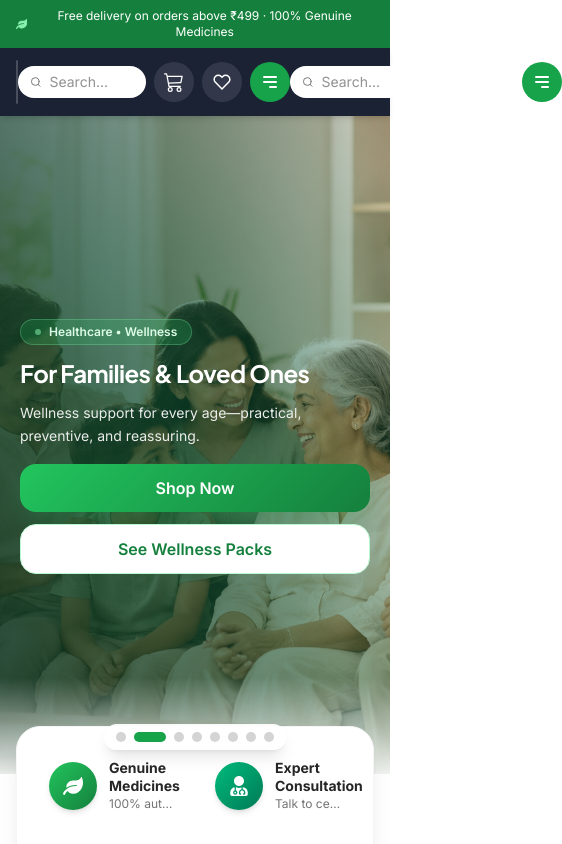
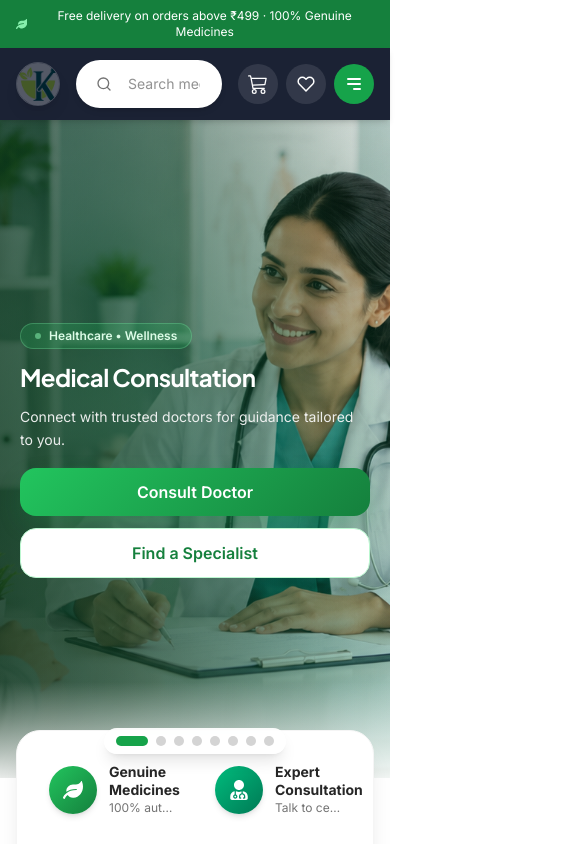
Before and after one commit to Asish2404/Kent-Homoeopathy, a React (Vite) app in the folder Project/: page / in a window 390 px wide. Shown: the top 844 px of the page, 562 px wide, since content can reach past the window. Built offline with nearby package versions, Linux system fonts and the light colour scheme.

Commit message:
Universal Navbar

```diff
--- /dev/null
+++ b/Project/scripts/checkSearch.cjs
@@ -0,0 +1,26 @@
+const { chromium } = require('playwright');
+(async () => {
+  const browser = await chromium.launch();
+  const page = await browser.newPage({ viewport: { width: 1280, height: 800 } });
+  await page.goto('http://localhost:5174');
+  await page.waitForLoadState('networkidle');
+  const info = await page.evaluate(() => {
+    const el = document.querySelector('input[type="search"]');
+    if (!el) return { found: false };
+    const r = el.getBoundingClientRect();
+    const cs = window.getComputedStyle(el);
+    return {
+      found: true,
+      outerHTML: el.outerHTML.slice(0,200),
+      width: r.width,
+      height: r.height,
+      display: cs.display,
+      visibility: cs.visibility,
+      opacity: cs.opacity,
+      clientWidth: el.clientWidth,
+      offsetParent: !!el.offsetParent
+    };
+  });
+  console.log(info);
+  await browser.close();
+})();
--- a/Project/src/components/Carousel.jsx
+++ b/Project/src/components/Carousel.jsx
@@ -15,7 +15,7 @@
 
 export default function Carousel({ slides, autoplayInterval = 4000 }) {
   const [current, setCurrent] = useState(0);
-  const [isPlaying, setIsPlaying] = useState(true);
+  const [isPlaying, setIsPlaying] = useState(false);
   const [isHovered, setIsHovered] = useState(false);
   const [touching, setTouching] = useState(false);
 
--- a/Project/src/components/Navbar.jsx
+++ b/Project/src/components/Navbar.jsx
@@ -6,6 +6,7 @@
 import { BsCart3 } from "react-icons/bs";
 import { FiSearch, FiHeart, FiPhone } from "react-icons/fi";
 import { HiMenuAlt3, HiX } from "react-icons/hi";
+import SearchBox from "./SearchBox";
 import {
   FaUserCircle,
   FaUserMd,
@@ -126,67 +127,9 @@
           </div>
         </button>
 
-        {/* Mobile right cluster */}
-        <div className="flex lg:hidden items-center gap-2">
-          <div
-            className="flex items-center gap-2 bg-white rounded-full pl-3 pr-2 py-1.5
-                       w-32 sm:w-40
-                       focus-within:ring-2 focus-within:ring-[var(--brand-400)]
-                       transition-all duration-300"
-          >
-            <FiSearch className="text-neutral-500 text-sm" />
-            <input
-              type="search"
-              value={query}
-              onChange={(e) => setQuery(e.target.value)}
-              onKeyDown={(e) => {
-                if (e.key === "Enter") handleSearch(e.currentTarget.value);
-              }}
-              placeholder="Search..."
-              className="outline-none text-neutral-800 text-sm w-full bg-transparent"
-            />
-          </div>
-
-          <NavLink
-            to="/Cart"
-            className="relative w-10 h-10 rounded-full bg-white/10
-                       flex items-center justify-center text-white"
-          >
-            <BsCart3 className="text-xl" />
-            {totalCount > 0 && (
-              <span
-                className="absolute -top-1 -right-1
-                           bg-[var(--brand-500)] text-white text-[10px] font-bold
-                           px-1.5 py-0.5 rounded-full min-w-[18px] text-center
-                           ring-2 ring-[var(--neutral-900)]"
-              >
-                {totalCount > 99 ? "99+" : totalCount}
-              </span>
-            )}
-          </NavLink>
-
-          <button
-            type="button"
-            onClick={handleWishlistOpen}
-            className="relative w-10 h-10 rounded-full bg-white/10 hover:bg-white/15 flex items-center justify-center text-white"
-            aria-label="Wishlist"
-          >
-            <FiHeart className="text-lg" />
-            {wishlistCount > 0 && (
-              <span className="absolute -top-1 -right-1 bg-[var(--brand-500)] text-white text-[10px] font-bold px-1.5 py-0.5 rounded-full min-w-[18px] text-center ring-2 ring-[var(--neutral-900)]">
-                {wishlistCount > 99 ? "99+" : wishlistCount}
-              </span>
-            )}
-          </button>
-
-          <button
-            onClick={() => setMenuOpen(!menuOpen)}
-            className="w-10 h-10 rounded-full bg-[var(--brand-600)] hover:bg-[var(--brand-700)]
-                       flex items-center justify-center text-white transition"
-            aria-label="Toggle menu"
-          >
-            {menuOpen ? <HiX className="text-xl" /> : <HiMenuAlt3 className="text-xl" />}
-          </button>
+        {/* Shared universal search (single DOM input for all viewports) */}
+        <div className="flex-1 max-w-xl mx-4 md:min-w-[220px]">
+          <SearchBox className="flex items-center gap-2 bg-white rounded-full pl-3 pr-2 py-2 shadow-md w-full min-w-0" placeholder="Search medicines, brands..." ariaLabel="Universal Search" />
         </div>
 
         {/* Desktop nav */}
@@ -211,25 +154,8 @@
             Contact Us
           </NavLink>
 
-          {/* Search */}
-          <div
-            className="flex items-center gap-2 bg-white rounded-full pl-4 pr-2 py-2
-                       shadow-md w-44 xl:w-56
-                       focus-within:ring-2 focus-within:ring-[var(--brand-400)]
-                       focus-within:w-64 transition-all duration-300"
-          >
-            <FiSearch className="text-neutral-500" />
-            <input
-              type="search"
-              placeholder="Search medicines, brands..."
-              value={query}
-              onChange={(e) => setQuery(e.target.value)}
-              onKeyDown={(e) => {
-                if (e.key === "Enter") handleSearch(e.currentTarget.value);
-              }}
-              className="outline-none text-neutral-800 text-sm w-full bg-transparent"
-            />
-          </div>
+          {/* Desktop-only spacer (search is rendered above for large screens) */}
+          <div className="hidden lg:block w-44 xl:w-56" />
 
           {/* Quick action icons */}
           <button
@@ -405,25 +331,6 @@
 
         {/* Mobile right cluster */}
         <div className="flex lg:hidden items-center gap-2">
-          <div
-            className="flex items-center gap-2 bg-white rounded-full pl-3 pr-2 py-1.5
-                       w-32 sm:w-40
-                       focus-within:ring-2 focus-within:ring-[var(--brand-400)]
-                       transition-all duration-300"
-          >
-            <FiSearch className="text-neutral-500 text-sm" />
-            <input
-              type="search"
-              value={query}
-              onChange={(e) => setQuery(e.target.value)}
-              onKeyDown={(e) => {
-                if (e.key === "Enter") handleSearch(e.currentTarget.value);
-              }}
-              placeholder="Search..."
-              className="outline-none text-neutral-800 text-sm w-full bg-transparent"
-            />
-          </div>
-
           <NavLink
             to="/Cart"
             className="relative w-10 h-10 rounded-full bg-white/10
--- a/Project/src/components/ProductCard.jsx
+++ b/Project/src/components/ProductCard.jsx
@@ -129,6 +129,7 @@
               e.preventDefault();
               e.stopPropagation();
               handleAdd();
+              e.currentTarget.blur();
             }}
             className="flex-1 bg-[var(--brand-600)] hover:bg-[var(--brand-700)] text-white py-2.5 rounded-lg text-sm font-semibold flex items-center justify-center gap-2 transition shadow-sm hover:shadow-md"
           >
@@ -142,6 +143,7 @@
               e.preventDefault();
               e.stopPropagation();
               handleBuy();
+              e.currentTarget.blur();
             }}
             className="px-3 border border-[var(--brand-600)] text-[var(--brand-700)] rounded-lg text-sm font-semibold hover:bg-[var(--brand-50)] transition flex items-center gap-1.5"
             aria-label="Buy now"
--- a/Project/src/components/ProductSlider.jsx
+++ b/Project/src/components/ProductSlider.jsx
@@ -61,7 +61,7 @@
         <div className="relative">
           <div
             ref={sliderRef}
-            className="flex gap-5 overflow-x-auto scroll-smooth no-scrollbar pb-4 -mx-2 px-2"
+            className="flex gap-5 overflow-x-auto scroll-smooth no-scrollbar pb-4 pl-2 pr-2"
           >
             {products.map((p) => (
               <ProductCard key={p.id} product={p} />
--- /dev/null
+++ b/Project/src/components/SearchBox.jsx
@@ -0,0 +1,39 @@
+import { useState } from "react";
+import { FiSearch } from "react-icons/fi";
+import { useNavigate } from "react-router-dom";
+
+export default function SearchBox({ className = "", placeholder = "Search...", ariaLabel = "Search" }) {
+  const [value, setValue] = useState("");
+  const navigate = useNavigate();
+
+  const doSearch = (v) => {
+    const q = String(v || value || "").trim();
+    if (!q) return;
+    navigate(`/Products?query=${encodeURIComponent(q)}`);
+  };
+
+  return (
+    <div className={className}>
+      <button
+        type="button"
+        aria-label={ariaLabel}
+        onClick={() => doSearch(value)}
+        className="p-2 text-neutral-500"
+      >
+        <FiSearch />
+      </button>
+
+      <input
+        type="search"
+        aria-label={ariaLabel}
+        placeholder={placeholder}
+        value={value}
+        onChange={(e) => setValue(e.target.value)}
+        onKeyDown={(e) => {
+          if (e.key === "Enter") doSearch(e.currentTarget.value);
+        }}
+        className="outline-none text-neutral-800 text-sm w-full bg-transparent"
+      />
+    </div>
+  );
+}
```
